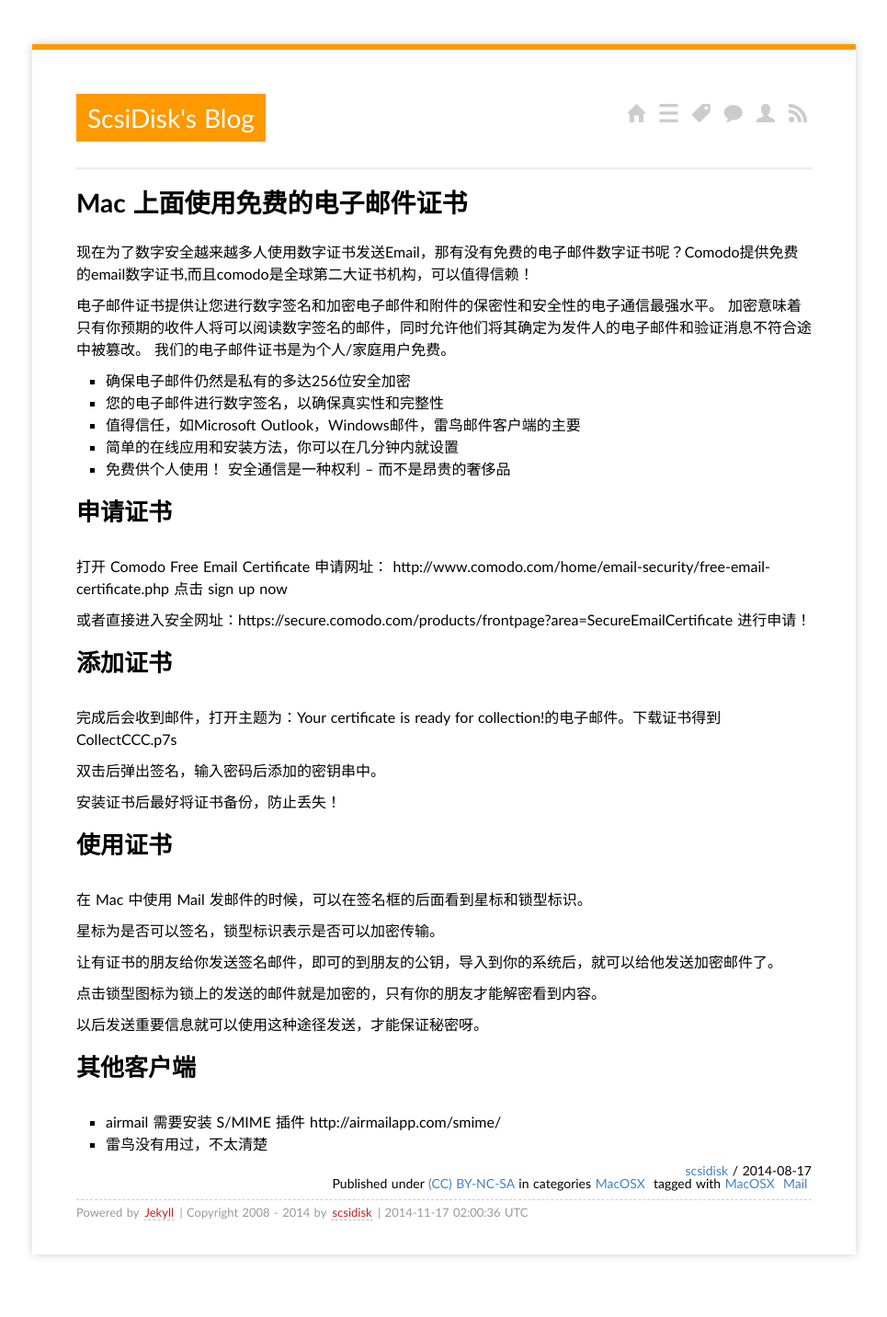
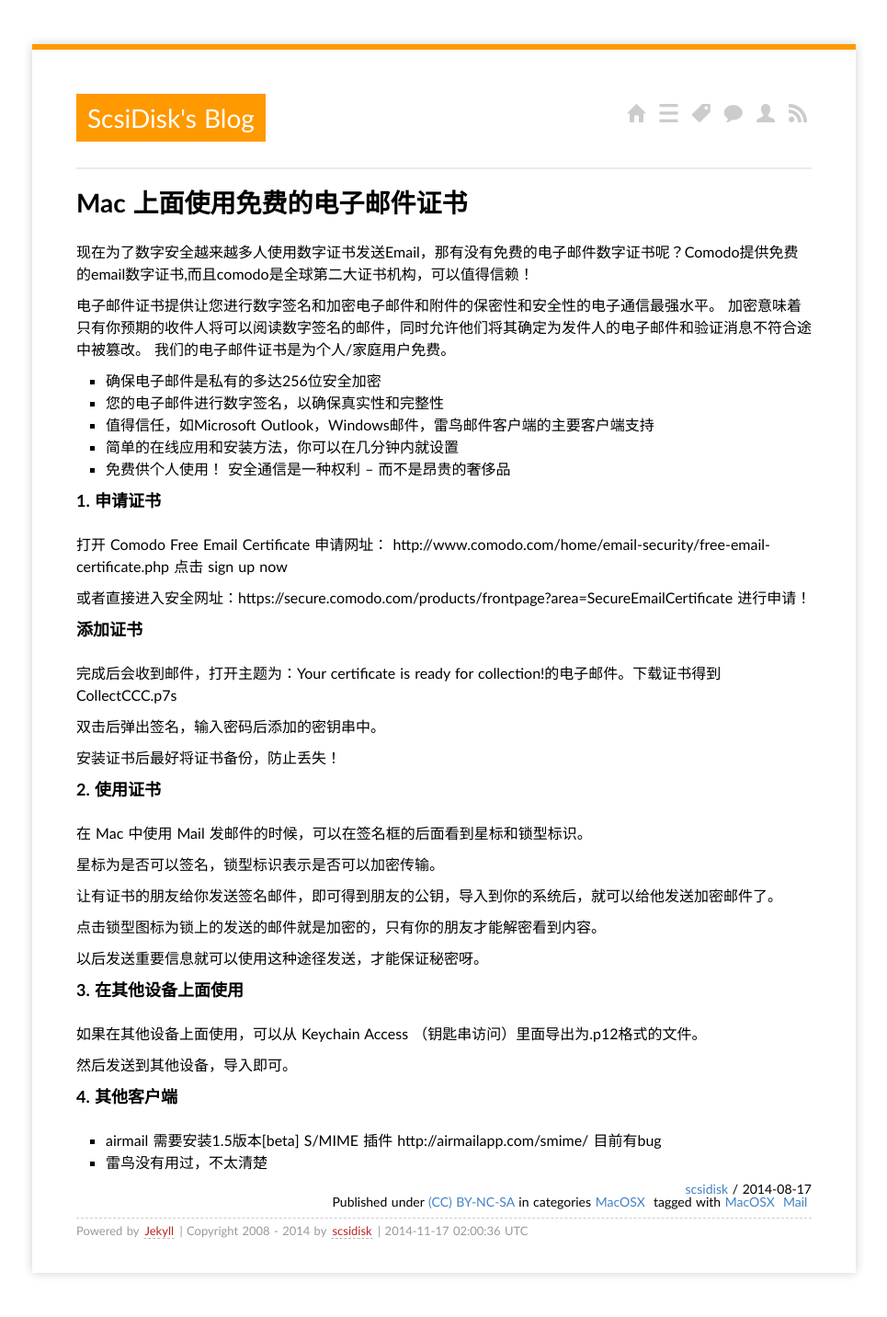
Before and after one commit to scsidisk/scsidisk.github.io, a Jekyll site: the page built from _posts/2014/2014-08-17-mac_mail_comodo_certificate.md, in a window 1280 px wide. Shown: the whole page at 92% size, without its empty margins (157-1122 px from the left). Built offline with Jekyll 4.4.1, drawn with Linux system fonts in a browser that asks for light colours; Markdown is read by kramdown in place of the engine named in the settings; comment, search, counter and statistics services are not loaded.

Commit message:
add some post

```diff
--- a/_posts/2014/2014-08-17-mac_mail_comodo_certificate.md
+++ b/_posts/2014/2014-08-17-mac_mail_comodo_certificate.md
@@ -11,19 +11,19 @@ tags: MacOSX Mail
 
 电子邮件证书提供让您进行数字签名和加密电子邮件和附件的保密性和安全性的电子通信最强水平。 加密意味着只有你预期的收件人将可以阅读数字签名的邮件，同时允许他们将其确定为发件人的电子邮件和验证消息不符合途中被篡改。 我们的电子邮件证书是为个人/家庭用户免费。
 
-- 确保电子邮件仍然是私有的多达256位安全加密
+- 确保电子邮件是私有的多达256位安全加密
 - 您的电子邮件进行数字签名，以确保真实性和完整性
-- 值得信任，如Microsoft Outlook，Windows邮件，雷鸟邮件客户端的主要
+- 值得信任，如Microsoft Outlook，Windows邮件，雷鸟邮件客户端的主要客户端支持
 - 简单的在线应用和安装方法，你可以在几分钟内就设置
 - 免费供个人使用！ 安全通信是一种权利 – 而不是昂贵的奢侈品
 
-## 申请证书
+### 1. 申请证书
 
 打开 Comodo Free Email Certificate 申请网址： http://www.comodo.com/home/email-security/free-email-certificate.php  点击 sign up now
 
 或者直接进入安全网址：https://secure.comodo.com/products/frontpage?area=SecureEmailCertificate 进行申请！
 
-## 添加证书
+### 添加证书
 
 完成后会收到邮件，打开主题为：Your certificate is ready for collection!的电子邮件。下载证书得到 CollectCCC.p7s
 
@@ -31,19 +31,25 @@ tags: MacOSX Mail
 
 安装证书后最好将证书备份，防止丢失！
 
-## 使用证书
+### 2. 使用证书
 
 在 Mac 中使用 Mail 发邮件的时候，可以在签名框的后面看到星标和锁型标识。
 
 星标为是否可以签名，锁型标识表示是否可以加密传输。
 
-让有证书的朋友给你发送签名邮件，即可的到朋友的公钥，导入到你的系统后，就可以给他发送加密邮件了。
+让有证书的朋友给你发送签名邮件，即可得到朋友的公钥，导入到你的系统后，就可以给他发送加密邮件了。
 
 点击锁型图标为锁上的发送的邮件就是加密的，只有你的朋友才能解密看到内容。
 
 以后发送重要信息就可以使用这种途径发送，才能保证秘密呀。
 
-## 其他客户端
+### 3. 在其他设备上面使用
 
-- airmail 需要安装 S/MIME 插件 http://airmailapp.com/smime/
+如果在其他设备上面使用，可以从 Keychain Access （钥匙串访问）里面导出为.p12格式的文件。
+
+然后发送到其他设备，导入即可。
+
+### 4. 其他客户端
+
+- airmail 需要安装1.5版本[beta] S/MIME 插件 http://airmailapp.com/smime/ 目前有bug
 - 雷鸟没有用过，不太清楚
```
Also changed, not shown: _posts/2014/2014-08-12-php_curl_exec_error.md (added, +53 -0 lines), _posts/2014/2014-09-10-ramdisk_for_mac.md (added, +67 -0 lines), _posts/2014/2014-11-03-package_manage_mac.md (added, +40 -0 lines), images/2014/09/ramdisk-01.png (added), images/2014/09/ramdisk-02.png (added), images/2014/09/ramdisk-03.png (added), images/2014/09/ramdisk-04.png (added).
